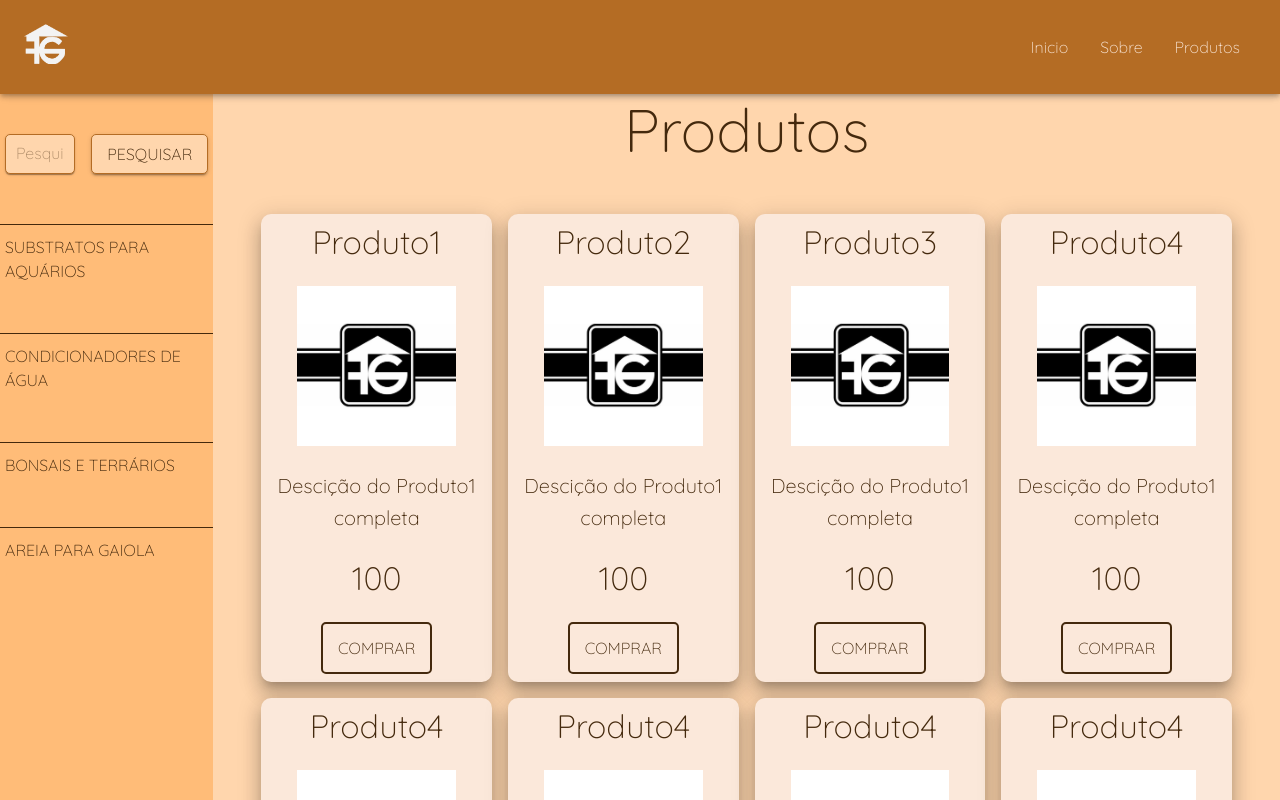
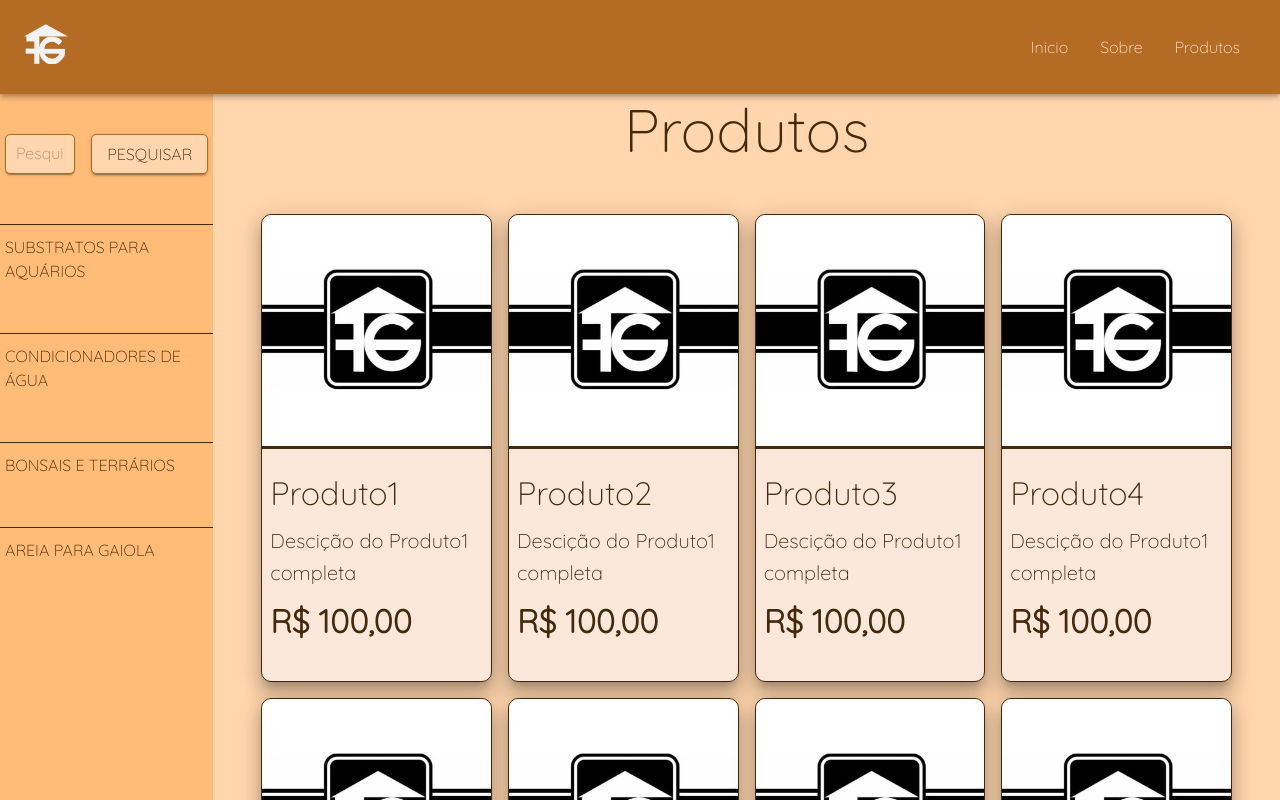
Before and after one commit to PedroVillafuerte/FrancoGagnorShop, a React (Vite) app: page /shop in a window 1280 px wide. Shown: the top 800 px of the page. Built offline with nearby package versions, Linux system fonts and the light colour scheme.

Commit message:
modificações em produto

```diff
--- a/src/components/Product/AllProducts.tsx
+++ b/src/components/Product/AllProducts.tsx
@@ -6,7 +6,7 @@ const AllProducts = [
     category: 'Substratos para aquários',
     name: 'Produto1',
     img: placeHolder,
-    price: 100,
+    price: 'R$ 100,00',
     description: 'Descição do Produto1 completa',
     button: {
       label: 'Comprar',
@@ -18,7 +18,7 @@ const AllProducts = [
     category: 'Condicionadores de água',
     name: 'Produto2',
     img: placeHolder,
-    price: 100,
+    price: 'R$ 100,00',
     description: 'Descição do Produto1 completa',
     button: {
       label: 'Comprar',
@@ -30,7 +30,7 @@ const AllProducts = [
     category: 'Bonsais e Terrários',
     name: 'Produto3',
     img: placeHolder,
-    price: 100,
+    price: 'R$ 100,00',
     description: 'Descição do Produto1 completa',
     button: {
       label: 'Comprar',
@@ -42,7 +42,7 @@ const AllProducts = [
     category: 'Areia para gaiola',
     name: 'Produto4',
     img: placeHolder,
-    price: 100,
+    price: 'R$ 100,00',
     description: 'Descição do Produto1 completa',
     button: {
       label: 'Comprar',
@@ -54,7 +54,7 @@ const AllProducts = [
     category: 'Areia para gaiola',
     name: 'Produto4',
     img: placeHolder,
-    price: 100,
+    price: 'R$ 100,00',
     description: 'Descição do Produto1 completa',
     button: {
       label: 'Comprar',
@@ -66,7 +66,7 @@ const AllProducts = [
     category: 'Areia para gaiola',
     name: 'Produto4',
     img: placeHolder,
-    price: 100,
+    price: 'R$ 100,00',
     description: 'Descição do Produto1 completa',
     button: {
       label: 'Comprar',
@@ -78,7 +78,7 @@ const AllProducts = [
     category: 'Areia para gaiola',
     name: 'Produto4',
     img: placeHolder,
-    price: 100,
+    price: 'R$ 100,00',
     description: 'Descição do Produto1 completa',
     button: {
       label: 'Comprar',
@@ -90,7 +90,7 @@ const AllProducts = [
     category: 'Areia para gaiola',
     name: 'Produto4',
     img: placeHolder,
-    price: 100,
+    price: 'R$ 100,00',
     description: 'Descição do Produto1 completa',
     button: {
       label: 'Comprar',
@@ -102,7 +102,7 @@ const AllProducts = [
     category: 'Areia para gaiola',
     name: 'Produto4',
     img: placeHolder,
-    price: 100,
+    price: 'R$ 100,00',
     description: 'Descição do Produto1 completa',
     button: {
       label: 'Comprar',
@@ -114,7 +114,7 @@ const AllProducts = [
     category: 'Areia para gaiola',
     name: 'Produto4',
     img: placeHolder,
-    price: 100,
+    price: 'R$ 100,00',
     description: 'Descição do Produto1 completa',
     button: {
       label: 'Comprar',
@@ -126,7 +126,7 @@ const AllProducts = [
     category: 'Areia para gaiola',
     name: 'Produto4',
     img: placeHolder,
-    price: 100,
+    price: 'R$ 100,00',
     description: 'Descição do Produto1 completa',
     button: {
       label: 'Comprar',
@@ -138,7 +138,7 @@ const AllProducts = [
     category: 'Areia para gaiola',
     name: 'Produto4',
     img: placeHolder,
-    price: 100,
+    price: 'R$ 100,00',
     description: 'Descição do Produto1 completa',
     button: {
       label: 'Comprar',
@@ -150,7 +150,7 @@ const AllProducts = [
     category: 'Areia para gaiola',
     name: 'Produto4',
     img: placeHolder,
-    price: 100,
+    price: 'R$ 100,00',
     description: 'Descição do Produto1 completa',
     button: {
       label: 'Comprar',
@@ -162,7 +162,7 @@ const AllProducts = [
     category: 'Areia para gaiola',
     name: 'Produto4',
     img: placeHolder,
-    price: 100,
+    price: 'R$ 100,00',
     description: 'Descição do Produto1 completa',
     button: {
       label: 'Comprar',
@@ -174,7 +174,7 @@ const AllProducts = [
     category: 'Areia para gaiola',
     name: 'Produto4',
     img: placeHolder,
-    price: 100,
+    price: 'R$ 100,00',
     description: 'Descição do Produto1 completa',
     button: {
       label: 'Comprar',
@@ -186,7 +186,7 @@ const AllProducts = [
     category: 'Areia para gaiola',
     name: 'Produto4',
     img: placeHolder,
-    price: 100,
+    price: 'R$ 100,00',
     description: 'Descição do Produto1 completa',
     button: {
       label: 'Comprar',
@@ -198,7 +198,7 @@ const AllProducts = [
     category: 'Areia para gaiola',
     name: 'Produto4',
     img: placeHolder,
-    price: 100,
+    price: 'R$ 100,00',
     description: 'Descição do Produto1 completa',
     button: {
       label: 'Comprar',
@@ -210,7 +210,7 @@ const AllProducts = [
     category: 'Areia para gaiola',
     name: 'Produto4',
     img: placeHolder,
-    price: 100,
+    price: 'R$ 100,00',
     description: 'Descição do Produto1 completa',
     button: {
       label: 'Comprar',
@@ -222,7 +222,7 @@ const AllProducts = [
     category: 'Areia para gaiola',
     name: 'Produto4',
     img: placeHolder,
-    price: 100,
+    price: 'R$ 100,00',
     description: 'Descição do Produto1 completa',
     button: {
       label: 'Comprar',
@@ -234,7 +234,7 @@ const AllProducts = [
     category: 'Areia para gaiola',
     name: 'Produto4',
     img: placeHolder,
-    price: 100,
+    price: 'R$ 100,00',
     description: 'Descição do Produto1 completa',
     button: {
       label: 'Comprar',
@@ -247,7 +247,7 @@ const AllProducts = [
     category: 'Areia para gaiola',
     name: `Produto${20 + i}`,
     img: placeHolder,
-    price: 100,
+    price: 'R$ 100,00',
     description: `Descrição do Produto${20 + i} completa`,
     button: {
       label: 'Comprar',
--- a/src/components/Product/Product.tsx
+++ b/src/components/Product/Product.tsx
@@ -1,6 +1,5 @@
 import { Button, Grid2, Paper, styled, Typography } from '@mui/material'
 import React from 'react'
-import DefaultButton from '../Buttons/DefaultButton'
 
 type ProductProps = {
   name?: string
@@ -23,17 +22,20 @@ const Product: React.FC<ProductProps> = ({ name, img, price, description, button
   button = button ? button : { label: 'Comprar', link: 'https://www.google.com' }
 
   const StyledProduct = styled(Paper)(({ theme }) => ({
-    // backgroundColor: 'transparent',
-    // border: `5px solid ${theme.palette.primary.dark}`,
+    border: `1px solid ${theme.palette.secondary.contrastText}`,
     borderRadius: '10px',
     margin: '1vh',
-    padding: '1vh',
+    paddingBottom: '2vh',
+    cursor: 'pointer',
+    '&:hover': {
+      scale: '1.02',
+    },
   }))
 
   const StyledButton = styled(Button)(({ theme }) => ({
     color: theme.palette.secondary.contrastText,
     backgroundColor: 'transparent',
-    border: `2px solid ${theme.palette.secondary.contrastText}`,
+    border: `1px solid ${theme.palette.secondary.contrastText}`,
     borderRadius: '5px',
     padding: '10px 15px',
     cursor: 'pointer',
@@ -43,24 +45,40 @@ const Product: React.FC<ProductProps> = ({ name, img, price, description, button
     },
   }))
 
-  const StyledImage = styled('img')(() => ({
-    height: '20vh',
+  const StyledImage = styled('img')(({ theme }) => ({
+    width: '100%',
+    borderTopLeftRadius: '10px',
+    borderTopRightRadius: '10px',
+    borderBottom: `3px solid ${theme.palette.secondary.contrastText}`,
   }))
 
   return (
-    <StyledProduct elevation={12}>
-      <Grid2 container display={'flex'} flexDirection={'column'} justifyContent={'center'} alignItems={'center'} spacing={3}>
-        <Typography variant="h4" color="secondary.contrastText">
-          {name}
-        </Typography>
+    <StyledProduct
+      elevation={12}
+      onClick={() => {
+        const link = document.createElement('a')
+        link.href = button.link
+        link.target = '_blank'
+        link.rel = 'noopener noreferrer'
+        document.body.appendChild(link)
+        link.click()
+        document.body.removeChild(link)
+      }}
+    >
+      <Grid2 container display={'flex'} flexDirection={'column'} justifyContent={'center'} alignItems={'center'}>
         <StyledImage src={img} alt={name} />
-        <Typography variant="h6" textAlign={'center'} color="secondary.contrastText">
-          {description}
-        </Typography>
-        <Typography variant="h4" color="secondary.contrastText">
-          {price}
-        </Typography>
-        <StyledButton
+        <Grid2 container width={'100%'} display={'flex'} flexDirection={'column'} alignItems={'left'} marginTop={3} marginBottom={3} p={'0vh 1vh'} spacing={1.5}>
+          <Typography textAlign={'left'} variant="h4" color="secondary.contrastText">
+            {name}
+          </Typography>
+          <Typography variant="h6" textAlign={'left'} color="secondary.contrastText">
+            {description}
+          </Typography>
+          <Typography variant="h4" fontWeight={'bold'} color="secondary.contrastText">
+            {price}
+          </Typography>
+        </Grid2>
+        {/* <StyledButton
           onClick={() => {
             const link = document.createElement('a')
             link.href = button.link
@@ -72,7 +90,7 @@ const Product: React.FC<ProductProps> = ({ name, img, price, description, button
           }}
         >
           {button?.label}
-        </StyledButton>
+        </StyledButton> */}
       </Grid2>
     </StyledProduct>
   )
```
